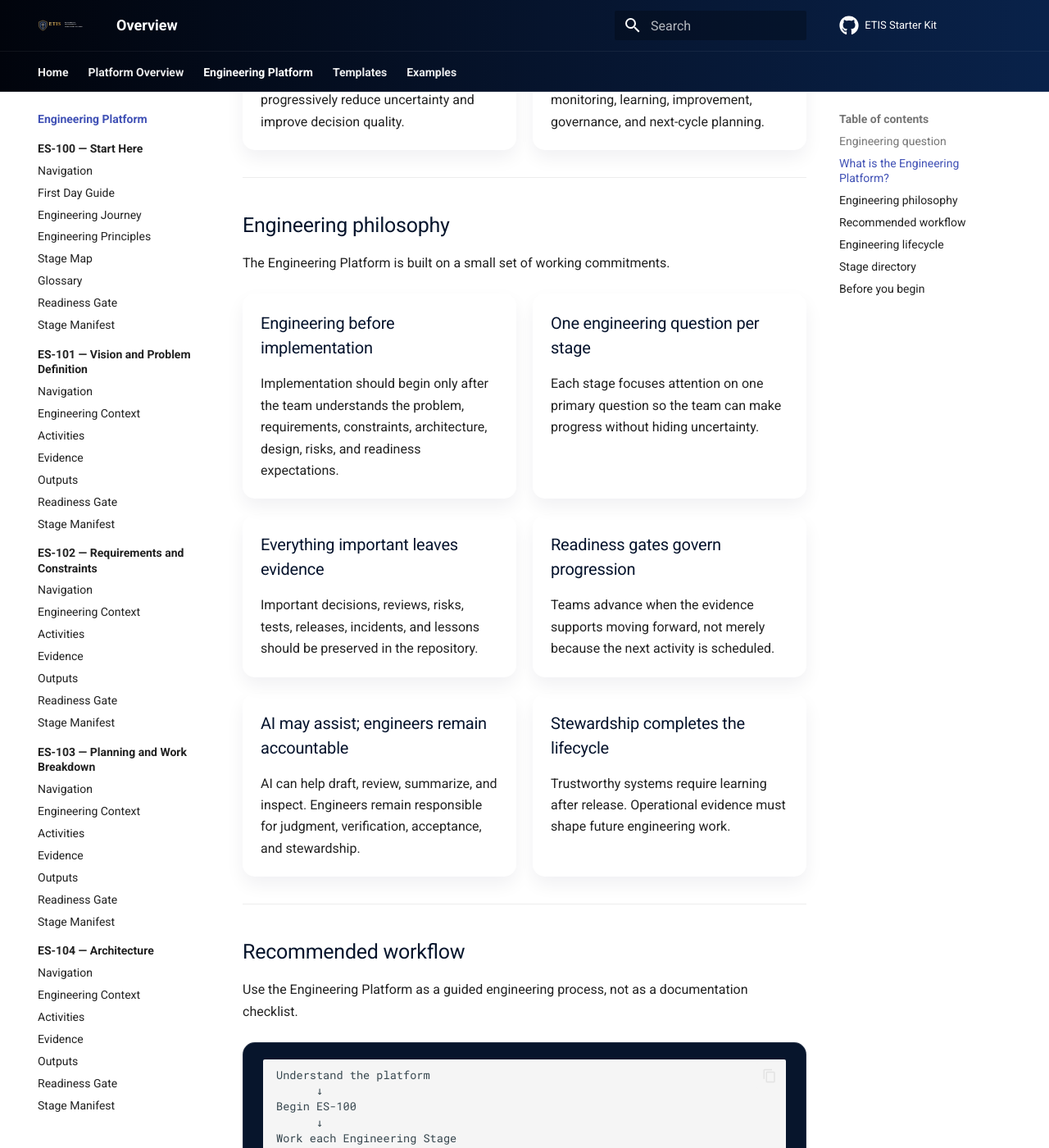
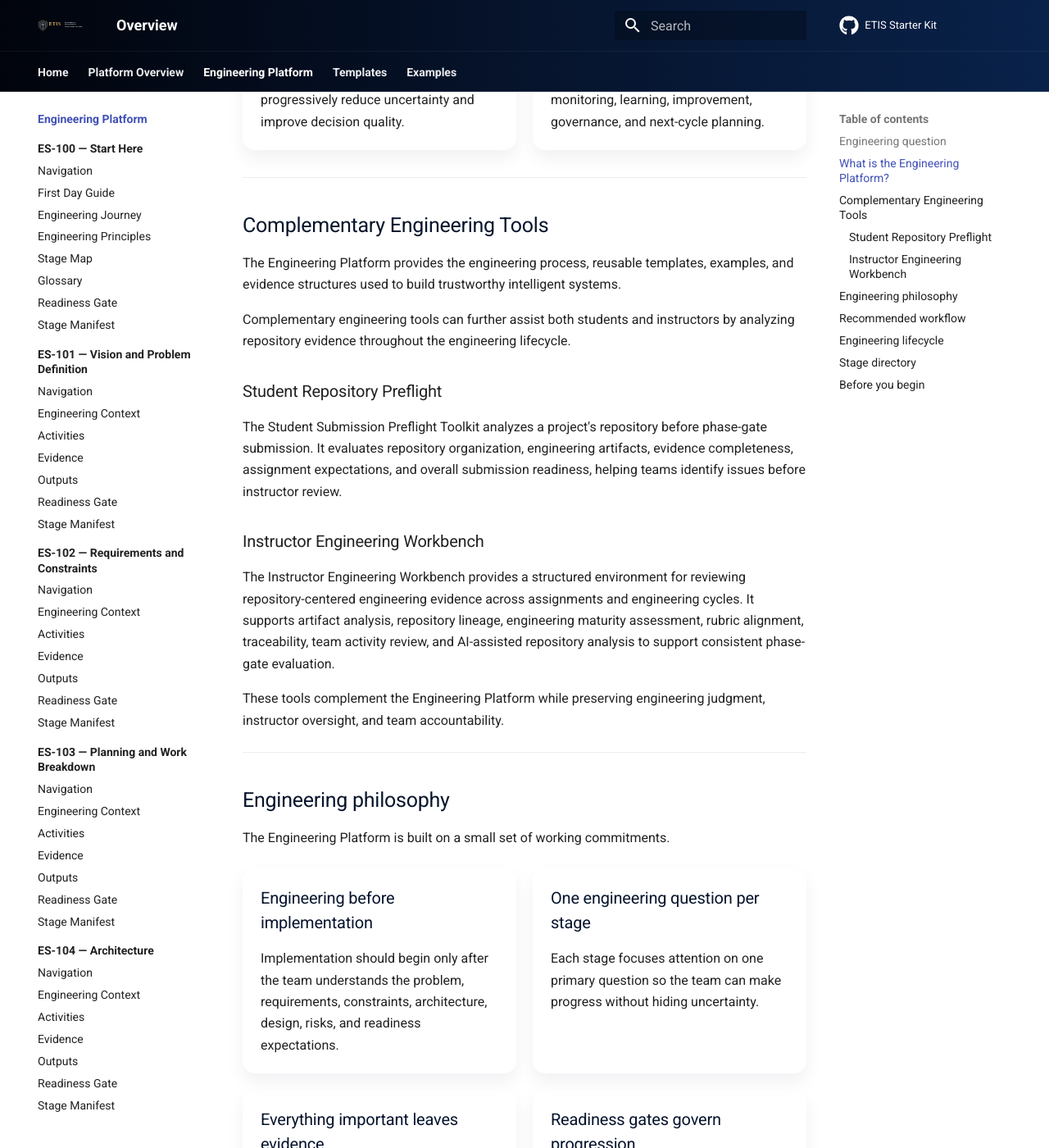
Before and after one commit to etis-framework/etis-starter-kit, an MkDocs documentation site: the page built from docs/engineering/README.md, in a window 1280 px wide and 1400 px high, scrolled down 1693 px. Shown: the whole window at 82% size. Built offline with MkDocs 1.6.1 and Material for MkDocs 9.7.7, drawn with Linux system fonts in a browser that asks for light colours; comment, search, counter and statistics services are not loaded.

Commit message:
Refine educational guidance and platform documentation
Refine the ETIS Engineering Platform documentation to better describe
its role within the broader ETIS ecosystem and improve the educational
guidance provided to instructors and students.

This update enhances documentation clarity, improves navigation and
cross-references, and expands guidance related to repository-centered
engineering and educational use of the Platform. The changes are
editorial and organizational in nature and do not modify the Platform's
engineering methodology, engineering stages, templates, or governance
model.

The documentation was validated successfully using:

    mkdocs build --strict

with no documentation errors or unresolved internal-link warnings.

```diff
--- a/docs/engineering/README.md
+++ b/docs/engineering/README.md
@@ -52,6 +52,24 @@ It turns the principles of trustworthy intelligent systems into a practical engi
     <p>The lifecycle does not end at deployment. It continues through monitoring, learning, improvement, governance, and next-cycle planning.</p>
   </div>
 </div>
+
+---
+
+## Complementary Engineering Tools
+
+The Engineering Platform provides the engineering process, reusable templates, examples, and evidence structures used to build trustworthy intelligent systems.
+
+Complementary engineering tools can further assist both students and instructors by analyzing repository evidence throughout the engineering lifecycle.
+
+### Student Repository Preflight
+
+The Student Submission Preflight Toolkit analyzes a project's repository before phase-gate submission. It evaluates repository organization, engineering artifacts, evidence completeness, assignment expectations, and overall submission readiness, helping teams identify issues before instructor review.
+
+### Instructor Engineering Workbench
+
+The Instructor Engineering Workbench provides a structured environment for reviewing repository-centered engineering evidence across assignments and engineering cycles. It supports artifact analysis, repository lineage, engineering maturity assessment, rubric alignment, traceability, team activity review, and AI-assisted repository analysis to support consistent phase-gate evaluation.
+
+These tools complement the Engineering Platform while preserving engineering judgment, instructor oversight, and team accountability.
 
 ---
 
```
Also changed, not shown: docs/index.md (+1 -2 lines).
